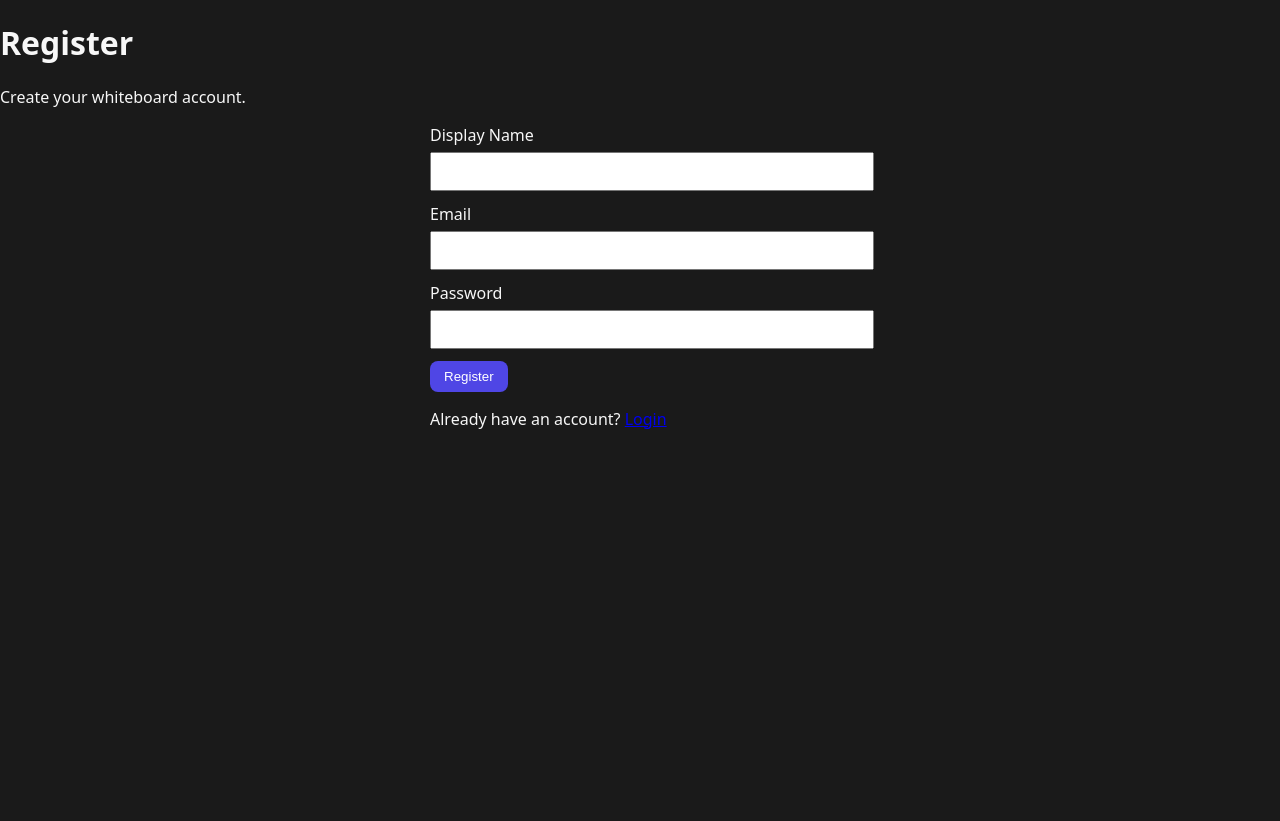
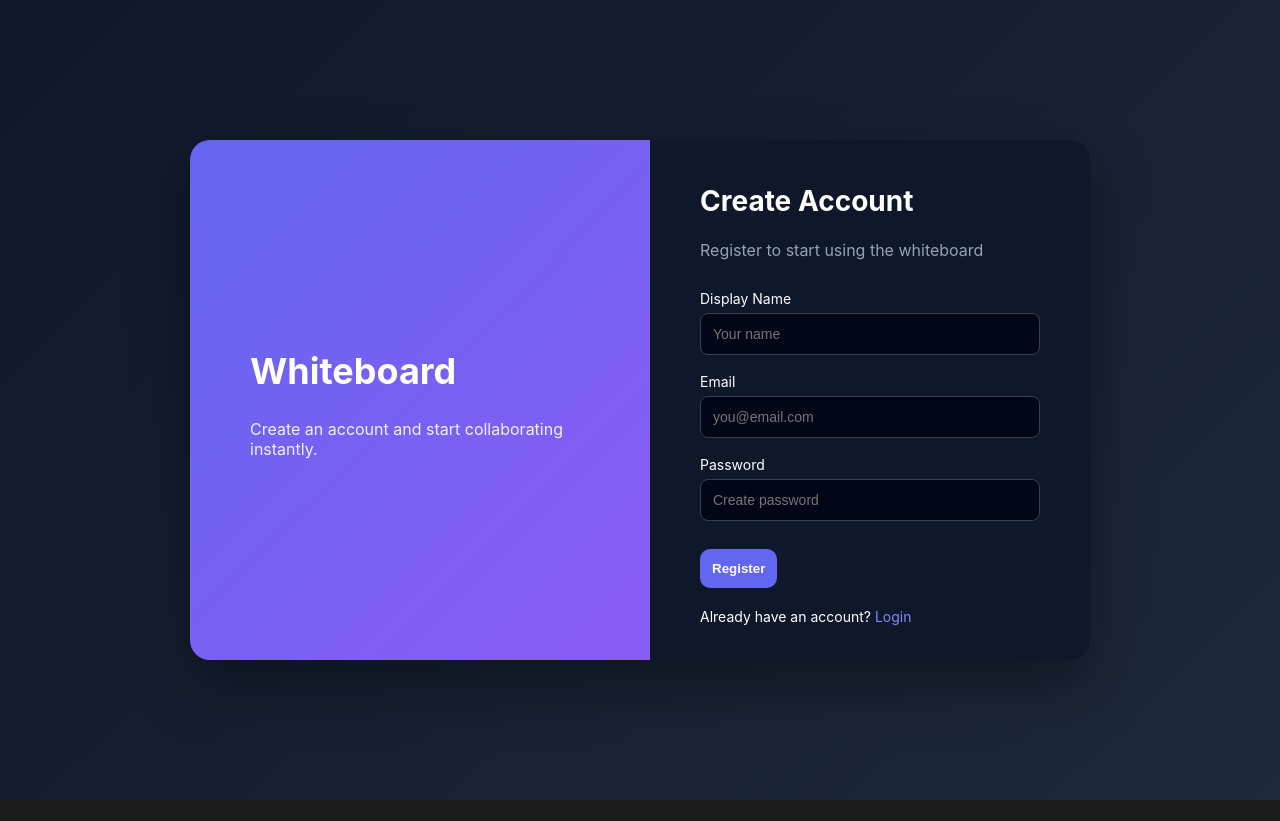
Before and after one commit to Arthpatel1827/real_time_whiteboard, a React (Create React App) app in the folder frontend/: page /register in a window 1280 px wide. After the commit the page ends 800 px from the top, so only its background shows below. Built offline with nearby package versions, Linux system fonts and the light colour scheme.

Commit message:
register ui updated

```diff
--- a/frontend/src/pages/RegisterPage.jsx
+++ b/frontend/src/pages/RegisterPage.jsx
@@ -1,17 +1,19 @@
-import React, { useState } from 'react';
-import { Link, useNavigate } from 'react-router-dom';
-import { setAuth } from '../auth/authStorage';
+import React, { useState } from "react";
+import { Link, useNavigate } from "react-router-dom";
+import { setAuth } from "../auth/authStorage";
+import "../styles/login.css";
 
 export default function RegisterPage() {
   const navigate = useNavigate();
 
   const [form, setForm] = useState({
-        displayName: '',
-        email: '',
-        password: '',
+    displayName: "",
+    email: "",
+    password: "",
   });
+
   const [loading, setLoading] = useState(false);
-    const [error, setError] = useState('');
+  const [error, setError] = useState("");
 
   const hostname = window.location.hostname;
   const apiBaseUrl = `http://${hostname}:5000`;
@@ -26,13 +28,13 @@ export default function RegisterPage() {
   const handleSubmit = async (e) => {
     e.preventDefault();
     setLoading(true);
-        setError('');
+    setError("");
 
     try {
       const response = await fetch(`${apiBaseUrl}/auth/register`, {
-                method: 'POST',
+        method: "POST",
         headers: {
-                    'Content-Type': 'application/json',
+          "Content-Type": "application/json",
         },
         body: JSON.stringify(form),
       });
@@ -40,74 +42,95 @@ export default function RegisterPage() {
       const result = await response.json();
 
       if (!response.ok) {
-                throw new Error(result.error || 'Registration failed');
+        throw new Error(result.error || "Registration failed");
       }
 
       setAuth(result.token, result.user);
-            navigate('/', { replace: true });
+      navigate("/", { replace: true });
+
     } catch (err) {
-            setError(err.message || 'Registration failed');
+      setError(err.message || "Registration failed");
     } finally {
       setLoading(false);
     }
   };
 
   return (
-        <div className="app-container">
-            <header className="app-header">
-                <h1>Register</h1>
-                <p>Create your whiteboard account.</p>
-            </header>
+    <div className="login-page">
 
-            <main style={{ maxWidth: 420, margin: '0 auto' }}>
+      <div className="login-container">
+
+        {/* LEFT SIDE */}
+        <div className="login-left">
+          <h1>Whiteboard</h1>
+          <p>Create an account and start collaborating instantly.</p>
+        </div>
+
+
+        {/* RIGHT SIDE */}
+        <div className="login-card">
+
+          <h2>Create Account</h2>
+          <p className="subtitle">Register to start using the whiteboard</p>
+
           <form onSubmit={handleSubmit}>
-                    <div style={{ marginBottom: 12 }}>
+
+            <div className="input-group">
               <label>Display Name</label>
               <input
                 type="text"
                 name="displayName"
                 value={form.displayName}
                 onChange={handleChange}
+                placeholder="Your name"
                 required
-                            style={{ width: '100%', padding: 10, marginTop: 6 }}
               />
             </div>
 
-                    <div style={{ marginBottom: 12 }}>
+            <div className="input-group">
               <label>Email</label>
               <input
                 type="email"
                 name="email"
                 value={form.email}
                 onChange={handleChange}
+                placeholder="you@email.com"
                 required
-                            style={{ width: '100%', padding: 10, marginTop: 6 }}
               />
             </div>
 
-                    <div style={{ marginBottom: 12 }}>
+            <div className="input-group">
               <label>Password</label>
               <input
                 type="password"
                 name="password"
                 value={form.password}
                 onChange={handleChange}
+                placeholder="Create password"
                 required
-                            style={{ width: '100%', padding: 10, marginTop: 6 }}
               />
             </div>
 
-                    {error && <p style={{ color: 'red' }}>{error}</p>}
+            {error && <p className="error">{error}</p>}
 
-                    <button type="submit" disabled={loading}>
-                        {loading ? 'Creating account...' : 'Register'}
+            <button
+              className="login-btn"
+              type="submit"
+              disabled={loading}
+            >
+              {loading ? "Creating account..." : "Register"}
             </button>
+
           </form>
 
-                <p style={{ marginTop: 16 }}>
+          <p className="register">
             Already have an account? <Link to="/login">Login</Link>
           </p>
-            </main>
+
+        </div>
+
+      </div>
+
     </div>
   );
 }
```
Lines whose indentation alone changed are shown as unchanged.
